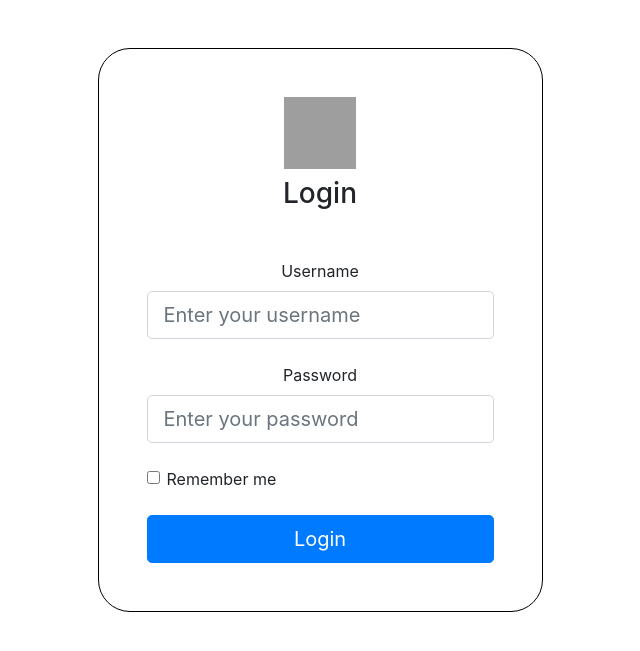
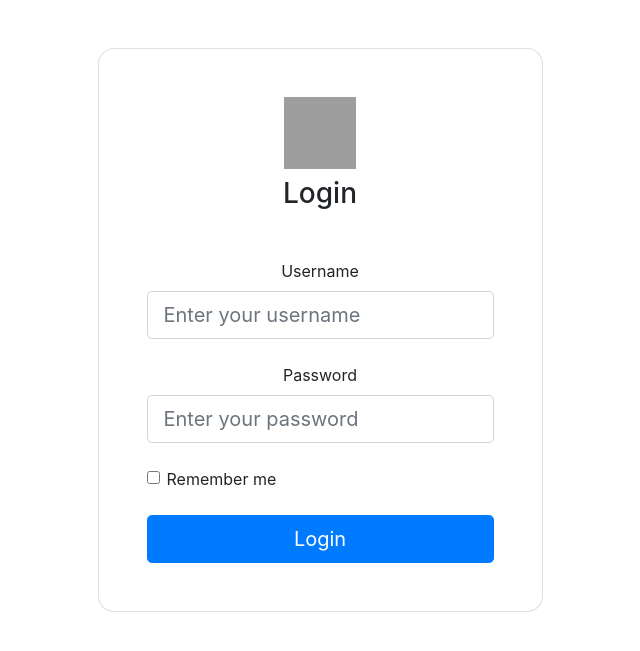
Before and after one commit to thenishantsapkota/CCMS, a Django app: page /login/ in a window 1280 px wide. Shown: the top 651 px of the page, without its empty margins (320-960 px from the left). Run offline with Django 4.2, Linux system fonts and the light colour scheme; some libraries are stand-ins or nearby versions; grey boxes are pictures that could not be loaded.

Commit message:
more UI changes

```diff
--- a/web_app/templates/index.html
+++ b/web_app/templates/index.html
@@ -5,7 +5,7 @@
     <div class="container py-5 h-100">
       <div class="row justify-content-center align-items-center h-100">
         <div class="col-12 col-lg-9 col-xl-7">
-          <div class="card shadow-2-strong card-registration" style="border-radius: 15px;border-color: black;">
+          <div class="card shadow-2-strong card-registration" style="border-radius: 15px;">
             <div class="card-body p-4 p-md-5">
               <h3 class="mb-4 pb-2 pb-md-0 mb-md-5">Generate Character Certificate</h3>
 
--- a/web_app/templates/login.html
+++ b/web_app/templates/login.html
@@ -5,7 +5,7 @@
     <div class="container py-5 h-100">
       <div class="row d-flex justify-content-center align-items-center h-100">
         <div class="col-12 col-md-8 col-lg-6 col-xl-5">
-          <div class="card shadow-2-strong" style="border-radius: 2rem;border-color: black;">
+          <div class="card shadow-2-strong" style="border-radius: 1rem;">
             <div class="card-body p-5 text-center">
               <img class="mb-2" src="https://soe.mbman.edu.np/wp-content/uploads/2022/08/download-removebg-preview.png" alt="" width="72" height="72">
               <h3 class="mb-5">Login</h3>
```
